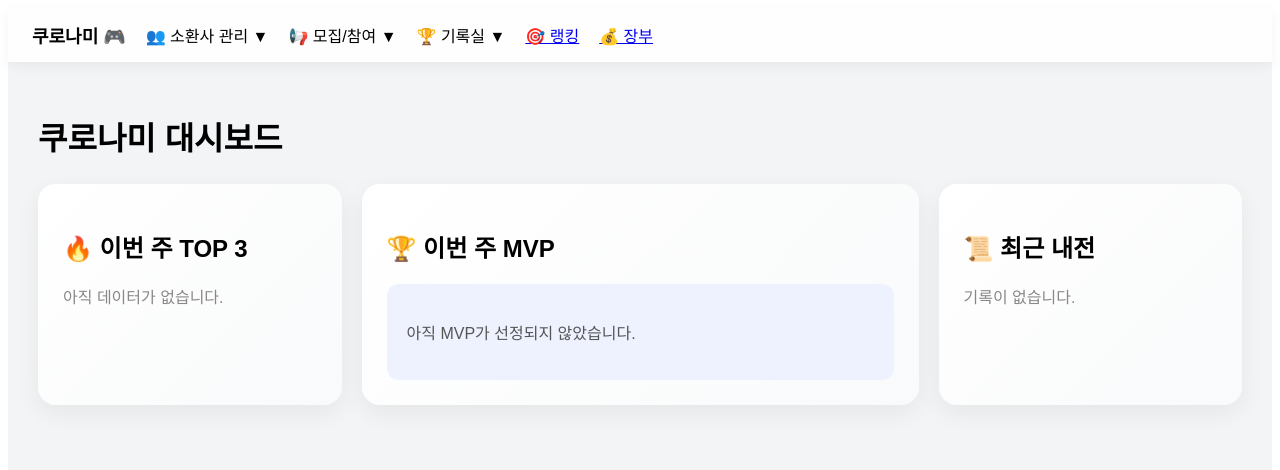
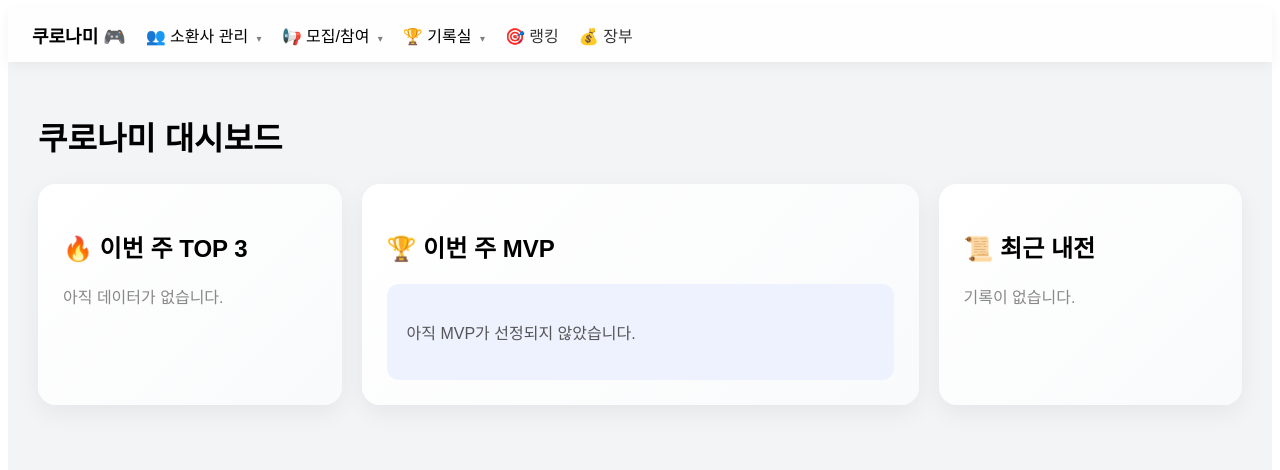
Before and after one commit to yoona0321/kuronami-dashboard, a Next.js app: page / in a window 1280 px wide. Shown: the top 470 px of the page. Built offline with nearby package versions, Linux system fonts and the light colour scheme.

Commit message:
final ui menu

```diff
--- a/pages/index.js
+++ b/pages/index.js
@@ -1,9 +1,7 @@
 import Link from "next/link";
-import { useRouter } from "next/router";
 import { useState } from "react";
 
 export default function Home() {
-  const router = useRouter();
   const [openMenu, setOpenMenu] = useState(null);
 
   const cardStyle = {
@@ -44,6 +42,12 @@ export default function Home() {
     color: "#333"
   };
 
+  const arrowStyle = {
+    fontSize: "10px",
+    marginLeft: "4px",
+    opacity: 0.5
+  };
+
   return (
     <div style={{
       background: "#f3f4f6",
@@ -72,7 +76,7 @@ export default function Home() {
         {/* 👥 소환사 관리 */}
         <div style={{ position: "relative" }}>
           <div onClick={() => setOpenMenu(openMenu === "member" ? null : "member")} style={{ cursor: "pointer" }}>
-            👥 소환사 관리 ▼
+            👥 소환사 관리 <span style={arrowStyle}>▾</span>
           </div>
 
           {openMenu === "member" && (
@@ -86,7 +90,7 @@ export default function Home() {
         {/* 📢 모집/참여 */}
         <div style={{ position: "relative" }}>
           <div onClick={() => setOpenMenu(openMenu === "apply" ? null : "apply")} style={{ cursor: "pointer" }}>
-            📢 모집/참여 ▼
+            📢 모집/참여 <span style={arrowStyle}>▾</span>
           </div>
 
           {openMenu === "apply" && (
@@ -99,7 +103,7 @@ export default function Home() {
         {/* 🏆 기록실 */}
         <div style={{ position: "relative" }}>
           <div onClick={() => setOpenMenu(openMenu === "record" ? null : "record")} style={{ cursor: "pointer" }}>
-            🏆 기록실 ▼
+            🏆 기록실 <span style={arrowStyle}>▾</span>
           </div>
 
           {openMenu === "record" && (
@@ -112,10 +116,14 @@ export default function Home() {
         </div>
 
         {/* 🎯 랭킹 */}
-        <Link href="/ranking">🎯 랭킹</Link>
+        <Link href="/ranking" style={{ textDecoration: "none", color: "#333" }}>
+          🎯 랭킹
+        </Link>
 
         {/* 💰 장부 */}
-        <Link href="/finance">💰 장부</Link>
+        <Link href="/finance" style={{ textDecoration: "none", color: "#333" }}>
+          💰 장부
+        </Link>
 
       </div>
 
```
